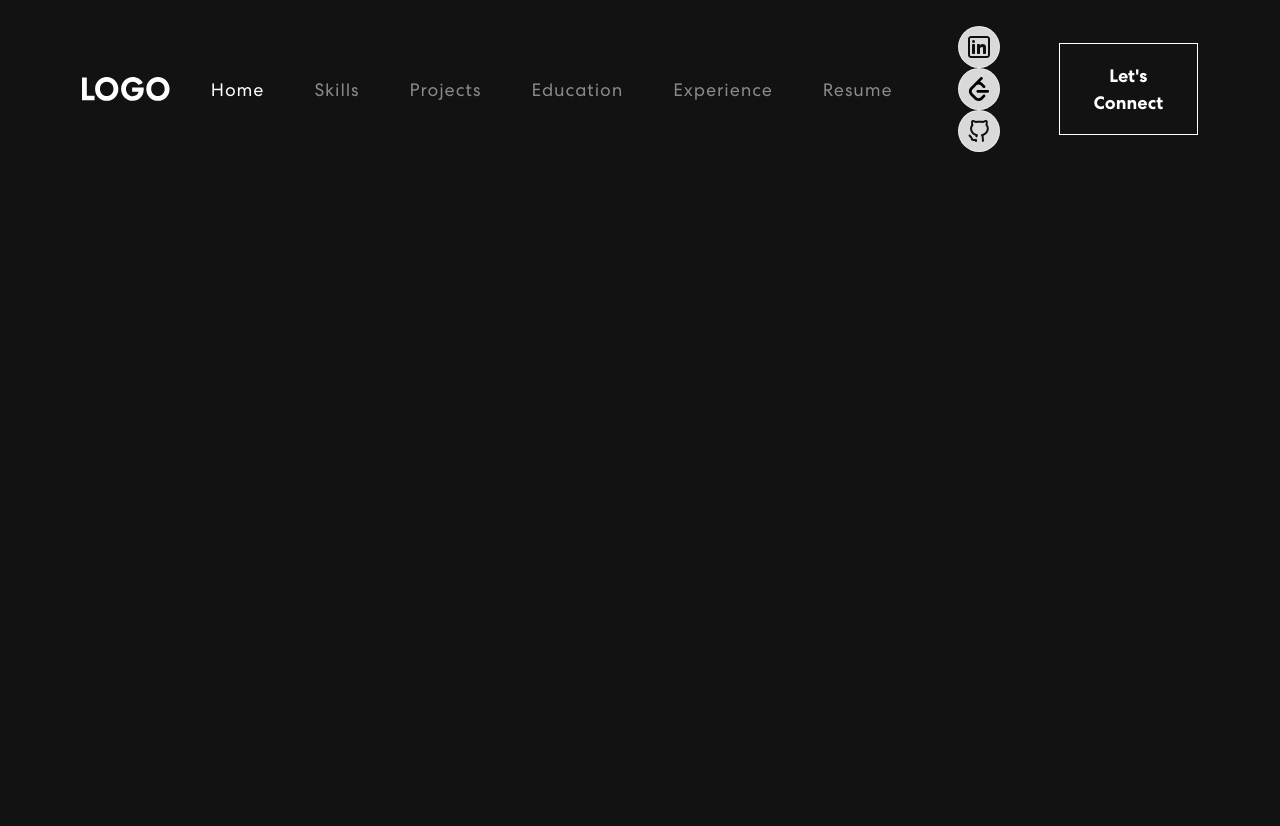
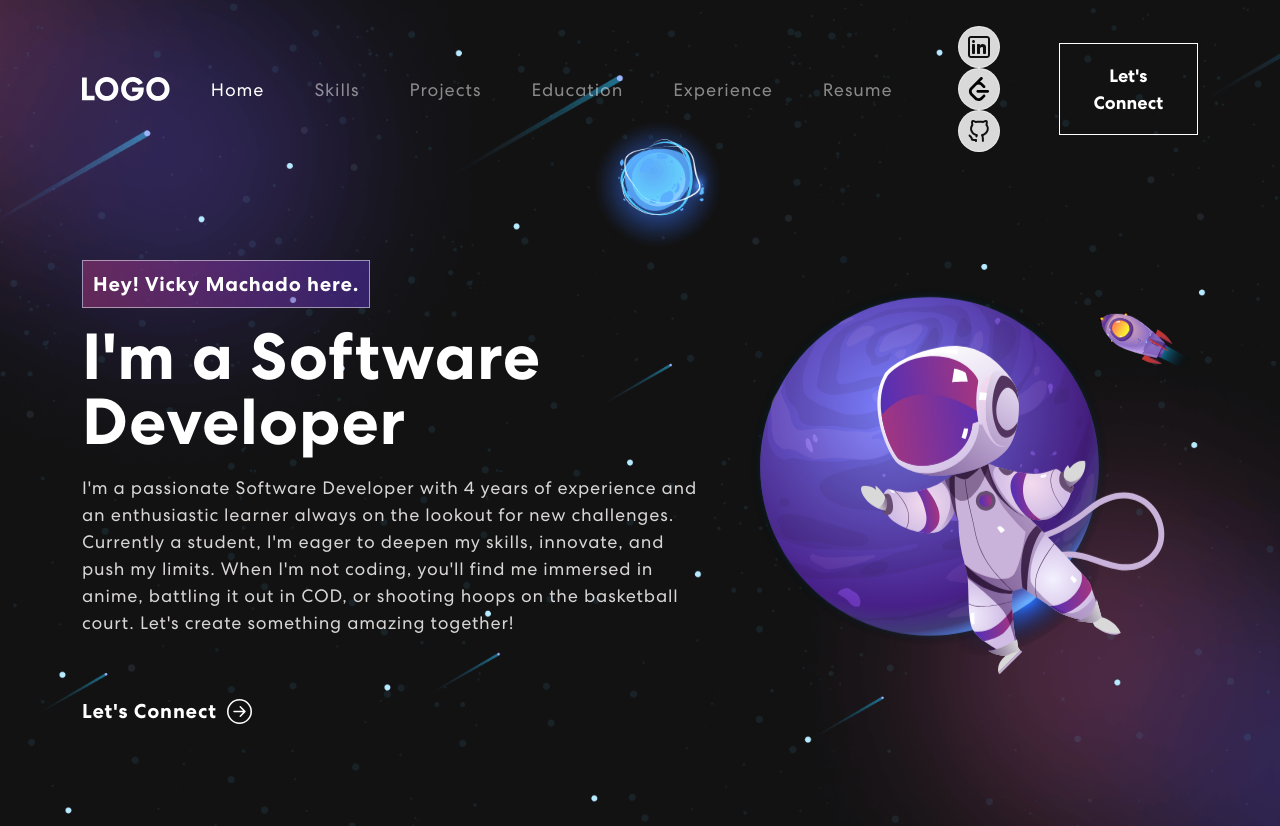
Before and after one commit to vickymachado24/portfolio-app, a React (Create React App) app: page / in a window 1280 px wide. Before the commit the page ends 800 px from the top, so only its background shows below. Built offline with nearby package versions, Linux system fonts and the light colour scheme.

Commit message:
Added Banner.js along with changes in the css with additional images for background checking

```diff
--- a/package.json
+++ b/package.json
@@ -11,6 +11,7 @@
     "postcss": "^8.4.38",
     "react": "^18.3.1",
     "react-bootstrap": "^2.10.2",
+    "react-bootstrap-icons": "^1.11.4",
     "react-dom": "^18.3.1",
     "react-scripts": "5.0.1",
     "web-vitals": "^2.1.4"
--- a/src/App.css
+++ b/src/App.css
@@ -177,6 +177,7 @@ span.navbar-text {
   top: 0;
   z-index: -1;
   transition: 0.3s ease-in-out;
+
 }
 .navbar-text button:hover {
   color: #121212;
@@ -261,7 +262,7 @@ nav.navbar .navbar-toggler[aria-expanded="true"] .navbar-toggler-icon {
   display: block;
 }
 .banner p {
-  color: #B8B8B8;
+  color: #d8d5d5;
   font-size: 18px;
   letter-spacing: 0.8px;
   line-height: 1.5em;
@@ -279,15 +280,16 @@ nav.navbar .navbar-toggler[aria-expanded="true"] .navbar-toggler-icon {
 .banner button svg {
   font-size: 25px;
   margin-left: 10px;
-  transition: 0.3s ease-in-out;
+  transition: 0.5s ease-in-out;
   line-height: 1;
 }
 .banner button:hover svg {
-  margin-left: 25px;
+  margin-left: 30px;
 }
 .banner img {
   animation: updown 3s linear infinite;
 }
+
 @keyframes updown {
     0% {
         transform: translateY(-20px);
--- a/src/App.js
+++ b/src/App.js
@@ -1,4 +1,5 @@
 import './App.css';
+import Banner from './Components/Banner';
 import NavigationBar from './Components/NavigationBar';
 import 'bootstrap/dist/css/bootstrap.min.css';
 
@@ -6,6 +7,7 @@ function App() {
   return (
     <div className="App">
     <NavigationBar/>
+    <Banner/>
     </div>
   );
 }
--- /dev/null
+++ b/src/Components/Banner.js
@@ -0,0 +1,59 @@
+import React,{useState, useEffect} from 'react';
+import {Container, Row, Col} from 'react-bootstrap';
+import { ArrowRightCircle } from 'react-bootstrap-icons';
+import headerImage from "../assets/img/header-img.svg";
+
+function Banner() {
+    const [loopNum, setLoopNum] = useState(0);
+    const[isDeleting, setIsDeleting] = useState(false);
+    const [text, setText] = useState('');
+    const period = 2000;
+    const toRotate = ['Software Developer', 'Software Engineer','Full Stack Developer'];
+    const [delta, setDelta] = useState(300 - Math.random()*100);
+    useEffect(() =>{
+        let ticker = setInterval( ()=>{
+            tick()
+        },delta)
+
+        return ()=> {clearInterval( ticker)};
+    }, [text])
+
+    const tick = () =>{
+        let i = loopNum % toRotate.length;
+        let fullText = toRotate[i];
+        let updatedText = isDeleting ? fullText.substring(0, text.length -1) : fullText.substring( 0, text.length +1);
+        setText(updatedText);
+        if( isDeleting){
+            setDelta(prevDelta => prevDelta/2);
+        }
+
+        if( !isDeleting  && updatedText === fullText){
+            setIsDeleting(true);
+            setDelta(period);
+        }
+        else if(isDeleting  && updatedText === '') {
+            setIsDeleting(false);
+            setLoopNum(loopNum +1);
+            setDelta(500);
+        }
+    }
+  return (
+    <section className='banner'  id='home'>
+        <Container>
+            <Row className='align-items-center'>
+                <Col xs={12} md={6} xl={7}>
+                <span className='tagline'> Hey! Vicky Machado here. </span>
+                <h1> {`I'm a`}<span className='wrap'> {text}</span></h1>
+                <p>I'm a passionate Software Developer with 4 years of experience and an enthusiastic learner always on the lookout for new challenges. Currently a student, I'm eager to deepen my skills, innovate, and push my limits. When I'm not coding, you'll find me immersed in anime, battling it out in COD, or shooting hoops on the basketball court. Let's create something amazing together!</p>
+                <button onClick={()=>{console.log('connect')}}> Let's Connect <ArrowRightCircle size={25}/></button>
+                </Col>
+                <Col  xs={12} md={6} xl={5}>
+                    <img src={headerImage} alt='Header Img'></img>
+                </Col>
+            </Row>
+        </Container>
+    </section>
+  )
+}
+
+export default Banner
```
Also changed, not shown: 2 other files (tests, documents, lock files or other folders).
